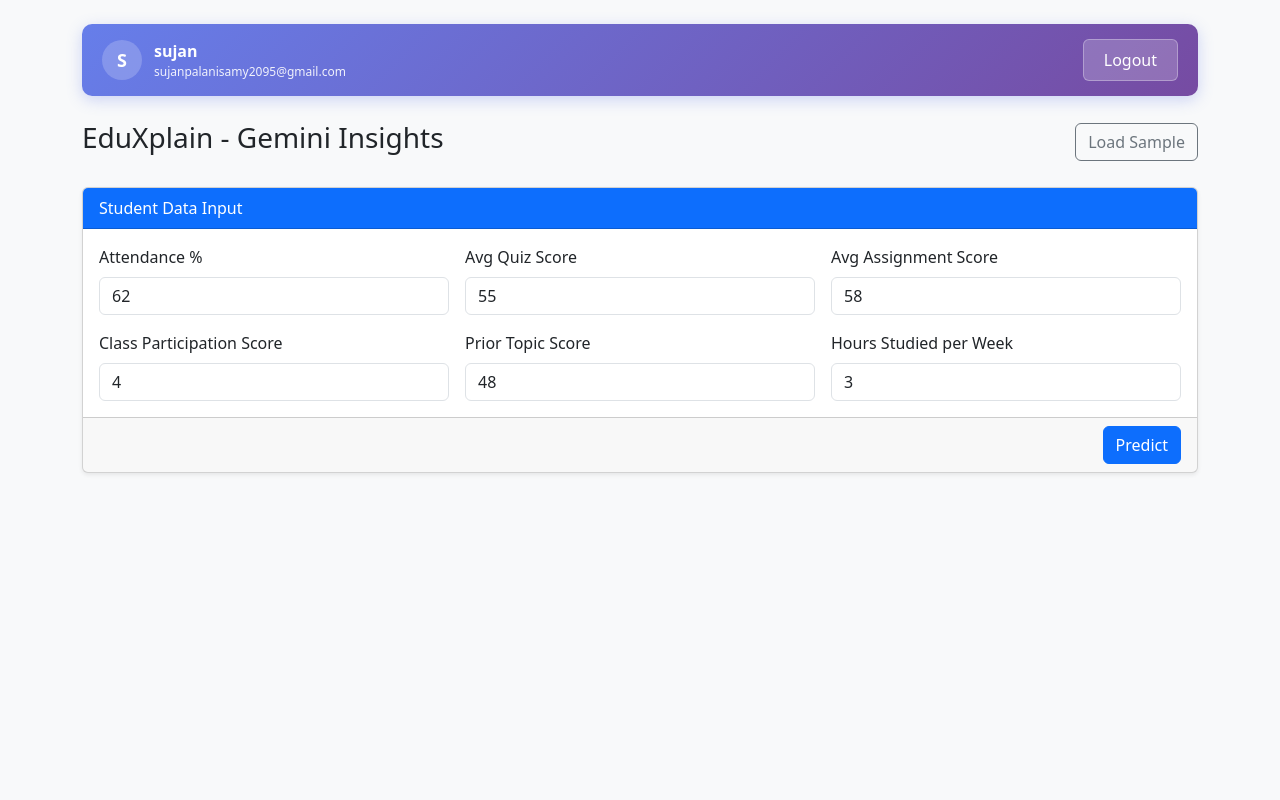
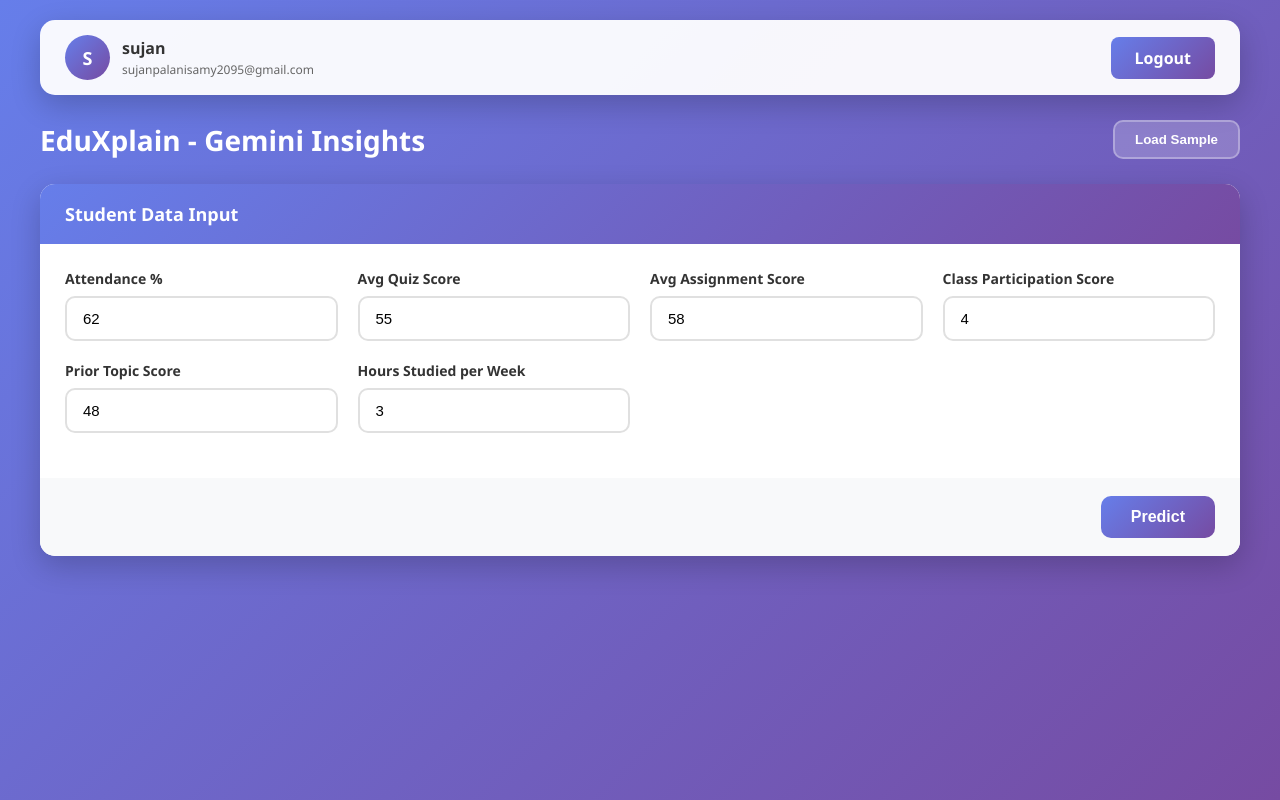
Before and after one commit to sujan-2095/EDUXPLAIN, a Flask app: page / in a window 1280 px wide. Run offline with Flask 3, Linux system fonts and the light colour scheme; a user stored in the database is signed in; data comes from the database, SQL or seed files in the repository; both versions use the stored data as it was after the commit.

Commit message:
new style

```diff
--- a/templates/index.html
+++ b/templates/index.html
@@ -4,19 +4,46 @@
   <meta charset="UTF-8" />
   <title>EduXplain - Gemini AI Dashboard</title>
   <meta name="viewport" content="width=device-width, initial-scale=1" />
-  <link
-    href="https://cdn.jsdelivr.net/npm/bootstrap@5.3.3/dist/css/bootstrap.min.css"
-    rel="stylesheet"
-  />
   <style>
+    * {
+      margin: 0;
+      padding: 0;
+      box-sizing: border-box;
+    }
+
+    body {
+      font-family: 'Segoe UI', Tahoma, Geneva, Verdana, sans-serif;
+      background: linear-gradient(135deg, #667eea 0%, #764ba2 100%);
+      min-height: 100vh;
+      padding: 20px;
+    }
+
+    .container {
+      max-width: 1200px;
+      margin: 0 auto;
+    }
+
     .user-bar {
-      background: linear-gradient(135deg, #667eea 0%, #764ba2 100%);
-      color: white;
-      padding: 15px 20px;
-      border-radius: 10px;
+      background: rgba(255, 255, 255, 0.95);
+      color: #333;
+      padding: 15px 25px;
+      border-radius: 15px;
       margin-bottom: 25px;
-      box-shadow: 0 4px 15px rgba(102, 126, 234, 0.3);
+      box-shadow: 0 10px 30px rgba(0, 0, 0, 0.2);
+      animation: slideUp 0.5s ease-out;
     }
+
+    @keyframes slideUp {
+      from {
+        opacity: 0;
+        transform: translateY(30px);
+      }
+      to {
+        opacity: 1;
+        transform: translateY(0);
+      }
+    }
+
     .user-bar .user-info {
       display: flex;
       align-items: center;
@@ -24,15 +51,18 @@
       flex-wrap: wrap;
       gap: 15px;
     }
+
     .user-bar .user-details {
       display: flex;
       align-items: center;
       gap: 12px;
     }
+
     .user-bar .user-avatar {
-      width: 40px;
-      height: 40px;
-      background: rgba(255, 255, 255, 0.2);
+      width: 45px;
+      height: 45px;
+      background: linear-gradient(135deg, #667eea 0%, #764ba2 100%);
+      color: white;
       border-radius: 50%;
       display: flex;
       align-items: center;
@@ -40,127 +70,322 @@
       font-weight: bold;
       font-size: 18px;
     }
+
     .user-bar .btn-logout {
-      background: rgba(255, 255, 255, 0.2);
-      border: 1px solid rgba(255, 255, 255, 0.3);
+      background: linear-gradient(135deg, #667eea 0%, #764ba2 100%);
       color: white;
-      padding: 8px 20px;
-      border-radius: 6px;
+      padding: 10px 24px;
+      border-radius: 8px;
       text-decoration: none;
       transition: all 0.3s;
+      font-weight: 600;
+      border: none;
+      cursor: pointer;
     }
+
     .user-bar .btn-logout:hover {
+      transform: translateY(-2px);
+      box-shadow: 0 10px 25px rgba(102, 126, 234, 0.4);
+    }
+
+    .header-section {
+      display: flex;
+      align-items: center;
+      justify-content: space-between;
+      margin-bottom: 25px;
+      flex-wrap: wrap;
+      gap: 15px;
+    }
+
+    .header-section h1 {
+      color: white;
+      font-size: 28px;
+      font-weight: 700;
+    }
+
+    .btn-sample {
+      background: rgba(255, 255, 255, 0.2);
+      border: 2px solid rgba(255, 255, 255, 0.3);
+      color: white;
+      padding: 10px 20px;
+      border-radius: 10px;
+      font-weight: 600;
+      cursor: pointer;
+      transition: all 0.3s;
+    }
+
+    .btn-sample:hover {
       background: rgba(255, 255, 255, 0.3);
       transform: translateY(-2px);
     }
+
+    .card {
+      background: white;
+      border-radius: 15px;
+      box-shadow: 0 10px 30px rgba(0, 0, 0, 0.2);
+      margin-bottom: 25px;
+      overflow: hidden;
+      animation: slideUp 0.6s ease-out;
+    }
+
+    .card-header {
+      background: linear-gradient(135deg, #667eea 0%, #764ba2 100%);
+      color: white;
+      padding: 18px 25px;
+      font-weight: 600;
+      font-size: 18px;
+    }
+
+    .card-body {
+      padding: 25px;
+    }
+
+    .card-footer {
+      padding: 18px 25px;
+      background: #f8f9fa;
+      text-align: right;
+    }
+
+    .form-row {
+      display: grid;
+      grid-template-columns: repeat(auto-fit, minmax(250px, 1fr));
+      gap: 20px;
+      margin-bottom: 20px;
+    }
+
+    .form-group {
+      margin-bottom: 0;
+    }
+
+    .form-group label {
+      display: block;
+      color: #333;
+      font-weight: 600;
+      margin-bottom: 8px;
+      font-size: 14px;
+    }
+
+    .form-group input {
+      width: 100%;
+      padding: 12px 16px;
+      border: 2px solid #e0e0e0;
+      border-radius: 10px;
+      font-size: 15px;
+      transition: all 0.3s;
+      outline: none;
+    }
+
+    .form-group input:focus {
+      border-color: #667eea;
+      box-shadow: 0 0 0 3px rgba(102, 126, 234, 0.1);
+    }
+
+    .btn-primary {
+      background: linear-gradient(135deg, #667eea 0%, #764ba2 100%);
+      color: white;
+      border: none;
+      padding: 12px 30px;
+      border-radius: 10px;
+      font-size: 16px;
+      font-weight: 600;
+      cursor: pointer;
+      transition: all 0.3s;
+    }
+
+    .btn-primary:hover {
+      transform: translateY(-2px);
+      box-shadow: 0 10px 25px rgba(102, 126, 234, 0.4);
+    }
+
+    .btn-primary:disabled {
+      opacity: 0.6;
+      cursor: not-allowed;
+      transform: none;
+    }
+
+    .results-grid {
+      display: grid;
+      grid-template-columns: repeat(auto-fit, minmax(300px, 1fr));
+      gap: 25px;
+      margin-top: 25px;
+    }
+
+    .result-card {
+      background: white;
+      border-radius: 15px;
+      box-shadow: 0 10px 30px rgba(0, 0, 0, 0.2);
+      overflow: hidden;
+      animation: slideUp 0.6s ease-out;
+    }
+
+    .result-card .card-header {
+      background: linear-gradient(135deg, #667eea 0%, #764ba2 100%);
+      color: white;
+      padding: 15px 20px;
+      font-weight: 600;
+    }
+
+    .result-card .card-body {
+      padding: 20px;
+    }
+
+    .progress {
+      height: 28px;
+      background: #e0e0e0;
+      border-radius: 10px;
+      overflow: hidden;
+      margin: 10px 0;
+    }
+
+    .progress-bar {
+      height: 100%;
+      display: flex;
+      align-items: center;
+      justify-content: center;
+      color: white;
+      font-weight: 600;
+      transition: width 0.3s;
+    }
+
+    .progress-bar.bg-danger {
+      background: linear-gradient(135deg, #f093fb 0%, #f5576c 100%);
+    }
+
+    .progress-bar.bg-success {
+      background: linear-gradient(135deg, #4facfe 0%, #00f2fe 100%);
+    }
+
+    .alert {
+      background: #fee;
+      color: #c33;
+      padding: 15px;
+      border-radius: 10px;
+      border-left: 4px solid #c33;
+      margin-top: 20px;
+    }
+
+    ol, ul {
+      padding-left: 20px;
+    }
+
+    ol li, ul li {
+      margin-bottom: 8px;
+      color: #555;
+    }
+
+    #results {
+      display: none;
+    }
+
+    #results.show {
+      display: block;
+    }
   </style>
 </head>
-<body class="bg-light">
-  <div class="container py-4">
+<body>
+  <div class="container">
     <div class="user-bar">
       <div class="user-info">
         <div class="user-details">
           <div class="user-avatar">{{ user.username[0].upper() if user else 'U' }}</div>
           <div>
-            <strong>{{ user.username if user else 'User' }}</strong>
-            <div style="font-size: 12px; opacity: 0.9;">{{ user.email if user else '' }}</div>
+            <strong style="font-size: 16px;">{{ user.username if user else 'User' }}</strong>
+            <div style="font-size: 12px; color: #666; margin-top: 2px;">{{ user.email if user else '' }}</div>
           </div>
         </div>
         <a href="{{ url_for('logout') }}" class="btn-logout">Logout</a>
       </div>
     </div>
 
-    <div class="d-flex align-items-center mb-4">
-      <h1 class="h3 flex-grow-1">EduXplain - Gemini Insights</h1>
-      <button class="btn btn-outline-secondary" onclick="loadSample()">Load Sample</button>
+    <div class="header-section">
+      <h1>EduXplain - Gemini Insights</h1>
+      <button class="btn-sample" onclick="loadSample()">Load Sample</button>
     </div>
 
-    <form id="student-form" class="card shadow-sm">
-      <div class="card-header bg-primary text-white">Student Data Input</div>
-      <div class="card-body row g-3">
-        <div class="col-md-4">
-          <label class="form-label">Attendance %</label>
-          <input type="number" step="0.1" name="attendance_pct" class="form-control" required />
+    <div class="card">
+      <div class="card-header">Student Data Input</div>
+      <div class="card-body">
+        <form id="student-form">
+          <div class="form-row">
+            <div class="form-group">
+              <label>Attendance %</label>
+              <input type="number" step="0.1" name="attendance_pct" required />
             </div>
-        <div class="col-md-4">
-          <label class="form-label">Avg Quiz Score</label>
-          <input type="number" step="0.1" name="avg_quiz_score" class="form-control" required />
+            <div class="form-group">
+              <label>Avg Quiz Score</label>
+              <input type="number" step="0.1" name="avg_quiz_score" required />
             </div>
-        <div class="col-md-4">
-          <label class="form-label">Avg Assignment Score</label>
-          <input type="number" step="0.1" name="avg_assignment_score" class="form-control" required />
+            <div class="form-group">
+              <label>Avg Assignment Score</label>
+              <input type="number" step="0.1" name="avg_assignment_score" required />
             </div>
-        <div class="col-md-4">
-          <label class="form-label">Class Participation Score</label>
-          <input type="number" step="0.1" name="class_participation_score" class="form-control" required />
+            <div class="form-group">
+              <label>Class Participation Score</label>
+              <input type="number" step="0.1" name="class_participation_score" required />
             </div>
-        <div class="col-md-4">
-          <label class="form-label">Prior Topic Score</label>
-          <input type="number" step="0.1" name="prior_topic_score" class="form-control" required />
+            <div class="form-group">
+              <label>Prior Topic Score</label>
+              <input type="number" step="0.1" name="prior_topic_score" required />
             </div>
-        <div class="col-md-4">
-          <label class="form-label">Hours Studied per Week</label>
-          <input type="number" step="0.1" name="hours_studied_per_week" class="form-control" required />
+            <div class="form-group">
+              <label>Hours Studied per Week</label>
+              <input type="number" step="0.1" name="hours_studied_per_week" required />
             </div>
           </div>
-      <div class="card-footer text-end">
-        <button type="submit" class="btn btn-primary">Predict</button>
+        </form>
       </div>
-    </form>
-
-    <div id="results" class="row mt-4 gy-4" style="display: none;">
-      <div class="col-lg-4">
-        <div class="card shadow-sm">
-          <div class="card-header">Risk Overview</div>
-          <div class="card-body">
-            <h2 id="prediction" class="h4"></h2>
-            <div class="progress mb-2" style="height: 24px;">
-              <div id="prob-bar" class="progress-bar" role="progressbar"></div>
-            </div>
-            <p class="text-muted mb-0">Probability: <span id="probability"></span></p>
-          </div>
-        </div>
-      </div>
-      <div class="col-lg-4">
-        <div class="card shadow-sm h-100">
-          <div class="card-header">Top Reasons</div>
-          <div class="card-body">
-            <ol id="reasons" class="mb-0"></ol>
-          </div>
-        </div>
-      </div>
-      <div class="col-lg-4">
-        <div class="card shadow-sm h-100">
-          <div class="card-header">Counterfactual</div>
-          <div class="card-body">
-            <p id="counterfactual" class="mb-2"></p>
-            <p class="text-muted" id="new-prob"></p>
-          </div>
-        </div>
-      </div>
-      <div class="col-lg-6">
-        <div class="card shadow-sm h-100">
-          <div class="card-header">Recommendation</div>
-          <div class="card-body">
-            <p id="recommendation"></p>
-            <p class="mb-1"><strong>Tamil:</strong> <span id="recommendation_ta"></span></p>
-            <p class="mb-0"><strong>Hindi:</strong> <span id="recommendation_hi"></span></p>
-          </div>
-        </div>
-      </div>
-      <div class="col-lg-6">
-        <div class="card shadow-sm h-100">
-          <div class="card-header">Feature Weights</div>
-          <div class="card-body">
-            <ul id="feature-weights" class="mb-0"></ul>
-          </div>
-        </div>
-      </div>
-      <div class="col-12" id="alert-card" style="display: none;">
-        <div class="alert alert-danger shadow-sm mb-0"></div>
+      <div class="card-footer">
+        <button type="submit" form="student-form" class="btn-primary">Predict</button>
       </div>
     </div>
 
+    <div id="results" class="results-grid">
+      <div class="result-card">
+        <div class="card-header">Risk Overview</div>
+        <div class="card-body">
+          <h2 id="prediction" style="font-size: 24px; margin-bottom: 15px; color: #333;"></h2>
+          <div class="progress">
+            <div id="prob-bar" class="progress-bar" role="progressbar"></div>
+          </div>
+          <p style="margin-top: 10px; color: #666;">Probability: <span id="probability"></span></p>
+        </div>
+      </div>
+
+      <div class="result-card">
+        <div class="card-header">Top Reasons</div>
+        <div class="card-body">
+          <ol id="reasons"></ol>
+        </div>
+      </div>
+
+      <div class="result-card">
+        <div class="card-header">Counterfactual</div>
+        <div class="card-body">
+          <p id="counterfactual" style="margin-bottom: 10px; color: #555;"></p>
+          <p style="color: #666; font-size: 14px;" id="new-prob"></p>
+        </div>
+      </div>
+
+      <div class="result-card">
+        <div class="card-header">Recommendation</div>
+        <div class="card-body">
+          <p id="recommendation" style="color: #555; margin-bottom: 15px;"></p>
+          <p style="margin-bottom: 8px; color: #666;"><strong>Tamil:</strong> <span id="recommendation_ta"></span></p>
+          <p style="color: #666;"><strong>Hindi:</strong> <span id="recommendation_hi"></span></p>
+        </div>
+      </div>
+
+      <div class="result-card">
+        <div class="card-header">Feature Weights</div>
+        <div class="card-body">
+          <ul id="feature-weights"></ul>
+        </div>
+      </div>
+
+      <div class="result-card" id="alert-card" style="display: none; grid-column: 1 / -1;">
+        <div class="alert"></div>
+      </div>
+    </div>
   </div>
 
   <script>
@@ -193,7 +418,9 @@
 
     function populateResults({ result, alert }) {
       if (!result) return;
-      results.style.display = 'flex';
+      results.style.display = 'grid';
+      results.classList.add('show');
+
       document.getElementById('prediction').textContent = result.prediction;
       document.getElementById('probability').textContent = result.probability.toFixed(2);
       probBar.style.width = `${result.probability * 100}%`;
```
Also changed, not shown: data/eduxplain.db. Lines whose indentation alone changed are shown as unchanged.
